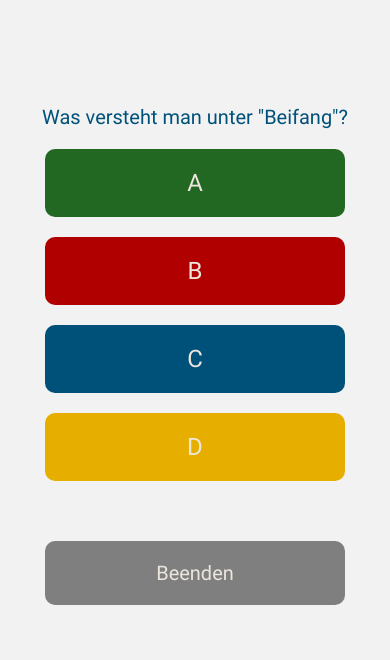
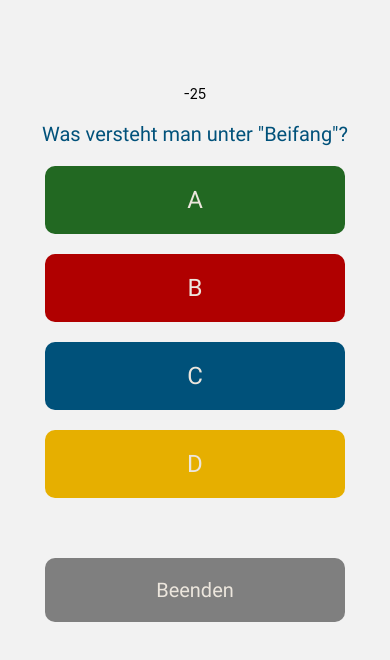
Before and after one commit to KHomuth/its-mosy-quiz, a React Native app: screen /Quiz in a window 390 px wide. Shown: the top 660 px of the page. Built offline with nearby package versions, Linux system fonts and the light colour scheme.

Commit message:
basic Timer

```diff
--- a/App.js
+++ b/App.js
@@ -4,12 +4,13 @@ import LandingPage from './components/LandingPage';
 import QuizPage from './components/QuizPage';
 import InfoPage from './components/InfoPage';
 import ScorePage from './components/ScorePage';
+import { navigationRef } from './components/RootNavigation';
 
 const Stack = createNativeStackNavigator();
 
 export default function App() {
   return (
-    <NavigationContainer>
+    <NavigationContainer ref={navigationRef}>
       <Stack.Navigator>
         <Stack.Screen
           name='Home'
@@ -20,7 +21,7 @@ export default function App() {
           name='Quiz'
           component={QuizPage}
           options={{headerShown: false}}
-          initialParams={{index: 0}}
+          initialParams={{index: 0, timerCreation: 0, timerCount: 0}}
         />
         <Stack.Screen
           name='Infos'
@@ -33,7 +34,7 @@ export default function App() {
             headerShadowVisible: false,
             headerBackTitleVisible: false,
           }}
-          initialParams={{index: 0, answer: ''}}
+          initialParams={{index: 0, answer: '', timerCreation: 0, timerCount: 0}}
         />
         <Stack.Screen
           name='Score'
--- a/components/InfoPage.js
+++ b/components/InfoPage.js
@@ -5,6 +5,7 @@ import { useFonts } from "expo-font";
 import styles from "../assets/styles/Styles";
 import { initialScore } from "../functions/_score";
 import setScore from "../functions/_score";
+import Timer from "./Timer";
 
 export default function InfoPage({ navigation, route }) {
     const [loaded] = useFonts({
@@ -16,7 +17,7 @@ export default function InfoPage({ navigation, route }) {
       return null;
     }
 
-    const {index, answer} = route.params;
+    const {index, answer, timerCreation, timerCount} = route.params;
     const rightAnswer = Questions.Fragen[index].Antworttext;
 
 
@@ -45,6 +46,10 @@ export default function InfoPage({ navigation, route }) {
       <View style={styles.containerBackground}>
         <View style={styles.container}>
           {evalAnswer(answer)}
+          <Timer
+          timeLeft={timerCount}
+          timeCreated={timerCreation}
+        />
           <View style={styles.textContainer}>
             <Text style={styles.text}>
               {rightAnswer}
--- a/components/LandingPage.js
+++ b/components/LandingPage.js
@@ -2,6 +2,7 @@ import * as React from "react";
 import { Text, View, TouchableOpacity } from "react-native";
 import { useFonts } from "expo-font";
 import styles from "../assets/styles/Styles";
+import getTdData from "../functions/_getTdData";
 
 export default function LandingPage({ navigation }) {
 
@@ -12,31 +13,6 @@ export default function LandingPage({ navigation }) {
 
     if (!loaded) {
       return null;
-    }
-
-    //Make API Call to get question, phase and time
-    async function getTdData() {
-      try {
-        const response = await fetch('https://02a4-46-114-171-211.eu.ngrok.io/api/v1.0/question_and_phase'); //IP needs to be replaced with own local Server-URl!
-        if (!response.ok) {
-          throw new Error(`HTTP error: ${response.status}`);
-        }
-
-        const data = await response.json();
-
-        if (data.phase == 1) {
-          navigation.push('Quiz', {
-            index: data.question-1,
-          });
-        } else if (data.phase == 2) {
-          navigation.push('Infos', {
-            index: data.question-1,
-          });
-        }
-      }
-      catch(error) {
-        console.error(`Could not get Data: ${error}`);
-      }
     }
 
     return (
--- a/components/QuizPage.js
+++ b/components/QuizPage.js
@@ -7,7 +7,8 @@ import { useFonts } from "expo-font";
 import styles from "../assets/styles/Styles";
 
 export default function QuizPage({ route, navigation }) {
-  const { index } = route.params;
+  const { index, timerCreation, timerCount } = route.params;
+
   const [buttonAEnabled, setButtonAEnabled] = React.useState(false);
   const [buttonBEnabled, setButtonBEnabled] = React.useState(false);
   const [buttonCEnabled, setButtonCEnabled] = React.useState(false);
@@ -81,6 +82,10 @@ export default function QuizPage({ route, navigation }) {
   return (
     <View style={styles.containerBackground}>
       <View style={styles.container}>
+        <Timer
+          timeLeft={timerCount}
+          timeCreated={timerCreation}
+        />
         <Text style={[styles.text, styles.textCenter]}>{Questions.Fragen[index].Frage}</Text>
         {answerButtons.map((item, itemIndex) => (
           <QuestionOption
--- /dev/null
+++ b/components/RootNavigation.js
@@ -0,0 +1,7 @@
+import * as React from 'react';
+
+export const navigationRef = React.createRef();
+
+export function navigate(name, params) {
+  navigationRef.current?.navigate(name, params);
+}
--- a/components/Timer.js
+++ b/components/Timer.js
@@ -1,11 +1,27 @@
 import * as React from "react";
 import { StyleSheet, Text } from "react-native";
+import getTdData from "../functions/_getTdData";
 
 export default function Timer ( props ) {
-    const [count, setCount] = React.useState(10);
+    const calculateTimeLeft = (startTime, timerInterval) => {
+        let date = new Date;
+        let currentTime = date.getTime();
+        let difference = timerInterval - (currentTime - startTime);
+        let timerTime = Math.floor((difference / 1000) % 60) - 1;
+
+        console.log(difference);
+
+        return timerTime;
+    };
+
+    const [count, setCount] = React.useState(calculateTimeLeft(props.timeCreated, props.timeLeft));
 
     React.useEffect(() => {
-        if (!count) return;
+        if (!count) {
+            getTdData();
+            console.log('switch phase');
+            return;
+        }
         const interval = setInterval(() => {
             setCount(count - 1);
         }, 1000);
```
Also changed, not shown: 2 other files (tests, documents, lock files or other folders).
